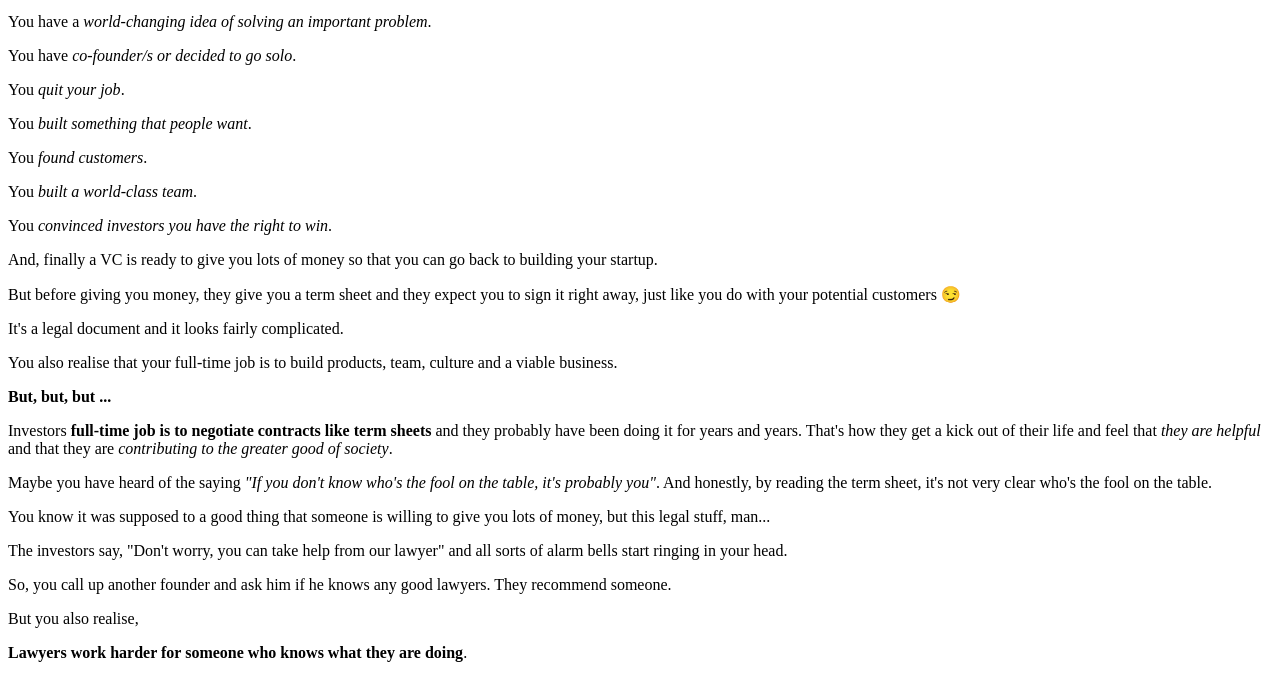
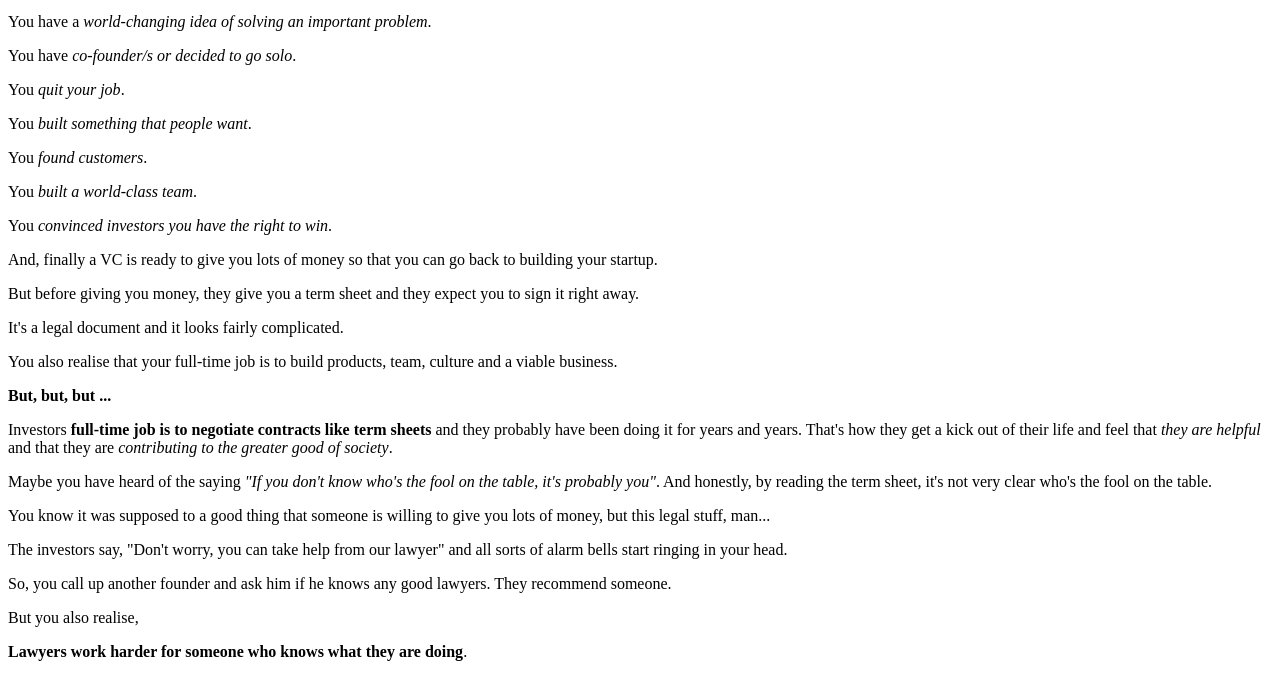
Before and after one commit to pranitbauva1997/know-your-term-sheet, a plain HTML site: page index.html in a window 1280 px wide. Shown: the part 88-762 px from the top of the page. Drawn offline with Linux system fonts and the light colour scheme.

Commit message:
remove unnecessary words

```diff
--- a/index.html
+++ b/index.html
@@ -18,7 +18,7 @@
       <p>You <i>built a world-class team</i>.</p>
       <p>You <i>convinced investors you have the right to win</i>.</p>
       <p>And, finally a VC is ready to give you lots of money so that you can go back to building your startup.</p>
-      <p>But before giving you money, they give you a term sheet and they expect you to sign it right away, just like you do with your potential customers 😏</p>
+      <p>But before giving you money, they give you a term sheet and they expect you to sign it right away.</p>
       <p>It's a legal document and it looks fairly complicated.</p>
       <p>You also realise that your full-time job is to build products, team, culture and a viable business.</p>
       <p><b>But, but, but ...</b></p>
```
